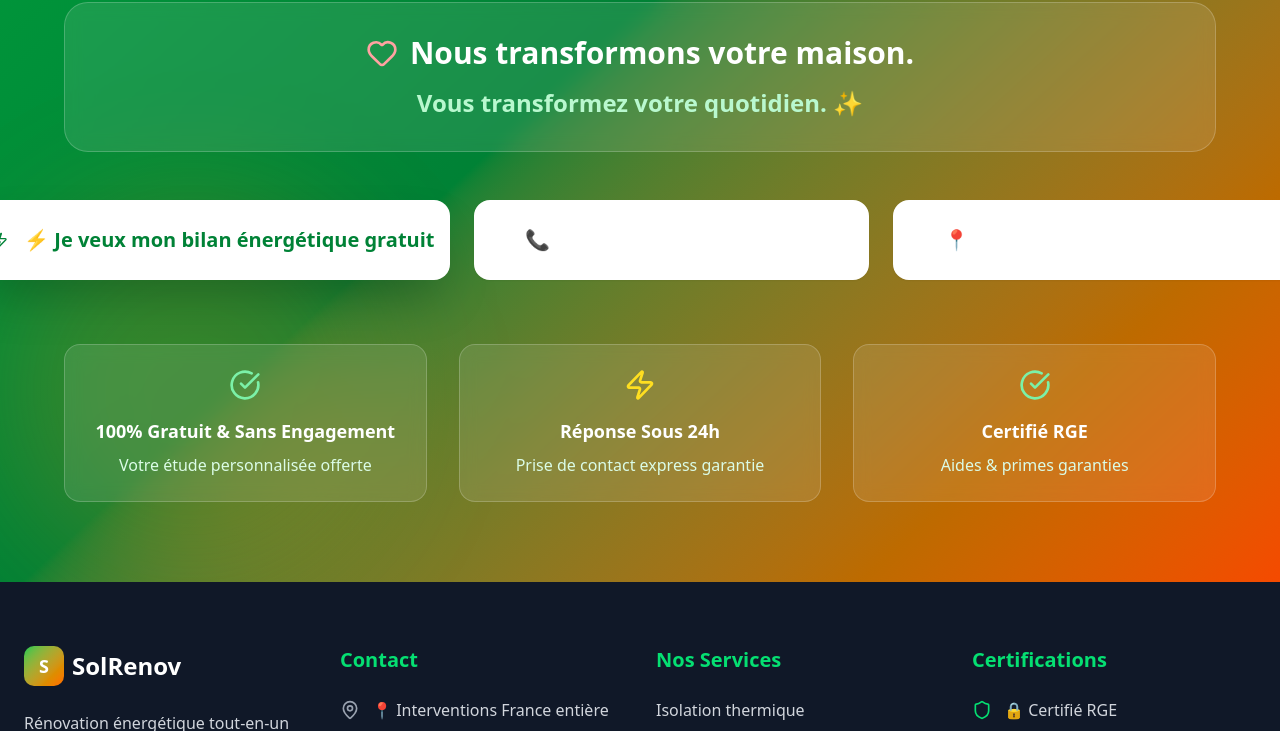
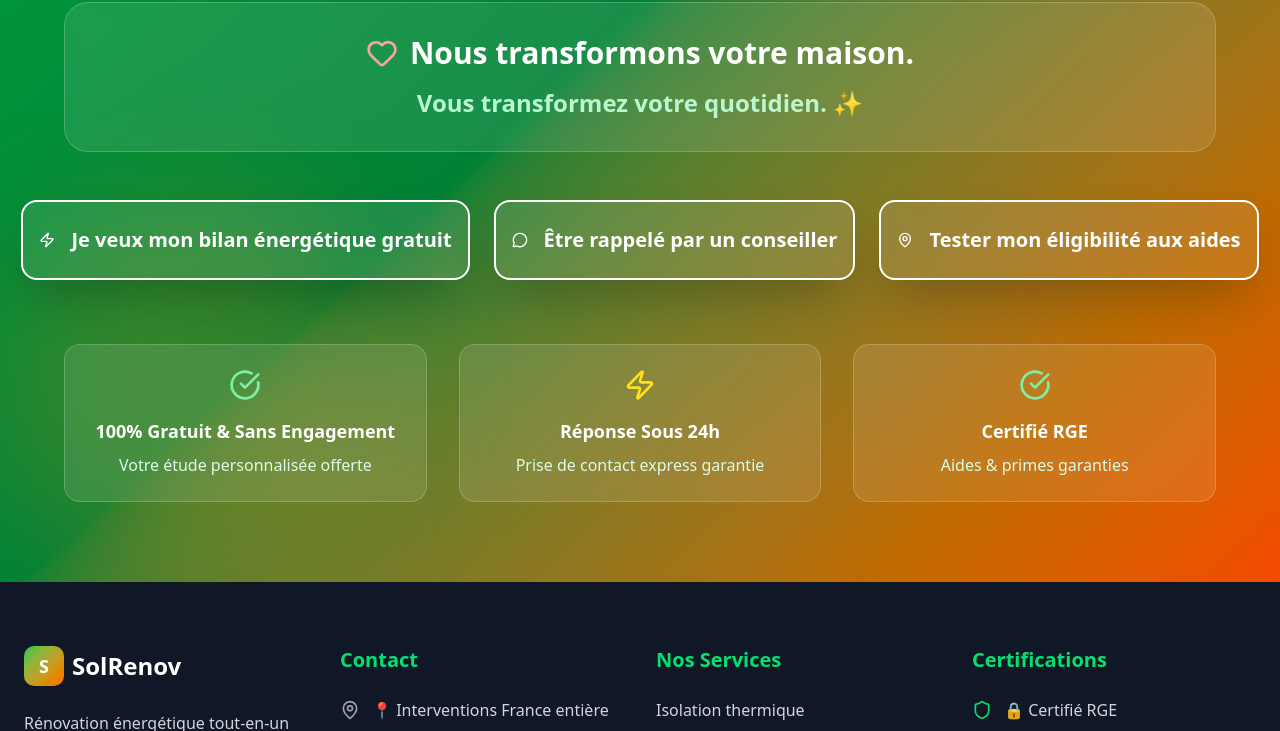
Before and after one commit to antocreadev/astro-sol-renov.fr, an Astro site: page / in a window 1280 px wide. Shown: the part 11171-11902 px from the top of the page. Built offline with nearby package versions, Linux system fonts and the light colour scheme; Astro itself is replaced by a stand-in of ours.

Commit message:
feat: refactor sections to use useInViewAnimation hook and adjust intersection threshold

```diff
--- a/src/components/lovable/CtaSection.tsx
+++ b/src/components/lovable/CtaSection.tsx
@@ -20,7 +20,7 @@ const CtaSection = () => {
           setIsVisible(true);
         }
       },
-      { threshold: 0.3 }
+      { threshold: 0.1 }
     );
 
     if (sectionRef.current) {
@@ -86,28 +86,25 @@ const CtaSection = () => {
           <div className="flex flex-col lg:flex-row gap-6 justify-center mb-16">
             <Button
               size="lg"
-              className="bg-white text-green-700 hover:bg-green-50 px-12 py-6 text-xl font-bold rounded-2xl shadow-2xl hover:shadow-3xl transform hover:scale-105 transition-all duration-300 min-h-[80px] flex items-center gap-4"
+              className="bg-white/10 backdrop-blur-sm text-white hover:bg-white hover:text-green-700 border-2 border-white px-12 py-6 text-xl font-bold rounded-2xl shadow-2xl hover:shadow-3xl transform hover:scale-105 transition-all duration-300 min-h-[80px] flex items-center gap-4"
             >
-              <Zap className="w-8 h-8" />⚡ Je veux mon bilan énergétique
-              gratuit
+              <Zap className="w-8 h-8" /> Je veux mon bilan énergétique gratuit
             </Button>
 
             <Button
               size="lg"
-              variant="outline"
-              className="border-3 border-white text-white hover:bg-white/10 px-12 py-6 text-xl font-bold rounded-2xl backdrop-blur-sm min-h-[80px] flex items-center gap-4"
+              className="bg-white/10 backdrop-blur-sm text-white hover:bg-white hover:text-green-700 border-2 border-white px-12 py-6 text-xl font-bold rounded-2xl shadow-2xl hover:shadow-3xl transform hover:scale-105 transition-all duration-300 min-h-[80px] flex items-center gap-4"
             >
               <MessageCircle className="w-8 h-8" />
-              📞 Être rappelé par un conseiller
+              Être rappelé par un conseiller
             </Button>
 
             <Button
               size="lg"
-              variant="outline"
-              className="border-3 border-white text-white hover:bg-white/10 px-12 py-6 text-xl font-bold rounded-2xl backdrop-blur-sm min-h-[80px] flex items-center gap-4"
+              className="bg-white/10 backdrop-blur-sm text-white hover:bg-white hover:text-green-700 border-2 border-white px-12 py-6 text-xl font-bold rounded-2xl shadow-2xl hover:shadow-3xl transform hover:scale-105 transition-all duration-300 min-h-[80px] flex items-center gap-4"
             >
               <MapPin className="w-8 h-8" />
-              📍 Tester mon éligibilité aux aides
+              Tester mon éligibilité aux aides
             </Button>
           </div>
 
--- a/src/components/lovable/EmotionalSection.tsx
+++ b/src/components/lovable/EmotionalSection.tsx
@@ -12,7 +12,7 @@ const EmotionalSection = () => {
           setIsVisible(true);
         }
       },
-      { threshold: 0.3 }
+      { threshold: 0.1 }
     );
 
     if (sectionRef.current) {
--- a/src/components/lovable/ProcessSection.tsx
+++ b/src/components/lovable/ProcessSection.tsx
@@ -14,7 +14,7 @@ const ProcessSection = () => {
           startStepAnimation();
         }
       },
-      { threshold: 0.3 }
+      { threshold: 0.1 }
     );
 
     if (sectionRef.current) {
--- a/src/components/lovable/ServicesSection.tsx
+++ b/src/components/lovable/ServicesSection.tsx
@@ -1,27 +1,10 @@
 import { useState, useEffect, useRef } from "react";
 import { Home, Zap, Settings, Hammer, Users, Shield } from "lucide-react";
+import { useInViewAnimation } from "@/hooks/use-in-view-animation";
 
 const ServicesSection = () => {
-  const [isVisible, setIsVisible] = useState(false);
+  const { isVisible, sectionRef } = useInViewAnimation(0.05, 0.1);
   const [activeService, setActiveService] = useState(0);
-  const sectionRef = useRef<HTMLDivElement>(null);
-
-  useEffect(() => {
-    const observer = new IntersectionObserver(
-      ([entry]) => {
-        if (entry.isIntersecting) {
-          setIsVisible(true);
-        }
-      },
-      { threshold: 0.3 }
-    );
-
-    if (sectionRef.current) {
-      observer.observe(sectionRef.current);
-    }
-
-    return () => observer.disconnect();
-  }, []);
 
   const services = [
     {
--- a/src/components/lovable/StatsSection.tsx
+++ b/src/components/lovable/StatsSection.tsx
@@ -1,8 +1,9 @@
 import { useState, useEffect, useRef } from "react";
 import { TrendingUp, Users, Award, Euro } from "lucide-react";
+import { useInViewAnimation } from "@/hooks/use-in-view-animation";
 
 const StatsSection = () => {
-  const [isVisible, setIsVisible] = useState(false);
+  const { isVisible, sectionRef } = useInViewAnimation(0.05, 0.1);
   const [counters, setCounters] = useState({
     savings: 0,
     value: 0,
@@ -11,7 +12,6 @@ const StatsSection = () => {
     grants: 0,
     support: 0,
   });
-  const sectionRef = useRef<HTMLDivElement>(null);
 
   const finalValues = {
     savings: 72,
@@ -23,22 +23,10 @@ const StatsSection = () => {
   };
 
   useEffect(() => {
-    const observer = new IntersectionObserver(
-      ([entry]) => {
-        if (entry.isIntersecting) {
-          setIsVisible(true);
-          animateCounters();
-        }
-      },
-      { threshold: 0.3 }
-    );
-
-    if (sectionRef.current) {
-      observer.observe(sectionRef.current);
+    if (isVisible) {
+      animateCounters();
     }
-
-    return () => observer.disconnect();
-  }, []);
+  }, [isVisible]);
 
   const animateCounters = () => {
     const duration = 2000;
--- a/src/components/lovable/TestimonialsSection.tsx
+++ b/src/components/lovable/TestimonialsSection.tsx
@@ -13,7 +13,7 @@ const TestimonialsSection = () => {
           setIsVisible(true);
         }
       },
-      { threshold: 0.3 }
+      { threshold: 0.1 }
     );
 
     if (sectionRef.current) {
--- a/src/components/lovable/ValuesSection.tsx
+++ b/src/components/lovable/ValuesSection.tsx
@@ -12,7 +12,7 @@ const ValuesSection = () => {
           setIsVisible(true);
         }
       },
-      { threshold: 0.3 }
+      { threshold: 0.1 }
     );
 
     if (sectionRef.current) {
--- a/src/components/lovable/VisionSection.tsx
+++ b/src/components/lovable/VisionSection.tsx
@@ -1,26 +1,9 @@
 import { useState, useEffect, useRef } from "react";
 import { Lightbulb, Globe, Heart, Zap } from "lucide-react";
+import { useInViewAnimation } from "@/hooks/use-in-view-animation";
 
 const VisionSection = () => {
-  const [isVisible, setIsVisible] = useState(false);
-  const sectionRef = useRef<HTMLDivElement>(null);
-
-  useEffect(() => {
-    const observer = new IntersectionObserver(
-      ([entry]) => {
-        if (entry.isIntersecting) {
-          setIsVisible(true);
-        }
-      },
-      { threshold: 0.3 }
-    );
-
-    if (sectionRef.current) {
-      observer.observe(sectionRef.current);
-    }
-
-    return () => observer.disconnect();
-  }, []);
+  const { isVisible, sectionRef } = useInViewAnimation(0.05, 0.1);
 
   return (
     <section
--- a/src/components/lovable/WhySection.tsx
+++ b/src/components/lovable/WhySection.tsx
@@ -12,7 +12,7 @@ const WhySection = () => {
           setIsVisible(true);
         }
       },
-      { threshold: 0.3 }
+      { threshold: 0.1 }
     );
 
     if (sectionRef.current) {
--- /dev/null
+++ b/src/hooks/use-in-view-animation.tsx
@@ -0,0 +1,30 @@
+import { useState, useEffect, useRef } from "react";
+import { useIsMobile } from "./use-mobile";
+
+export function useInViewAnimation(
+  mobileThreshold: number = 0.05,
+  desktopThreshold: number = 0.1
+) {
+  const [isVisible, setIsVisible] = useState(false);
+  const sectionRef = useRef<HTMLDivElement>(null);
+  const isMobile = useIsMobile();
+
+  useEffect(() => {
+    const observer = new IntersectionObserver(
+      ([entry]) => {
+        if (entry.isIntersecting) {
+          setIsVisible(true);
+        }
+      },
+      { threshold: isMobile ? mobileThreshold : desktopThreshold }
+    );
+
+    if (sectionRef.current) {
+      observer.observe(sectionRef.current);
+    }
+
+    return () => observer.disconnect();
+  }, [isMobile, mobileThreshold, desktopThreshold]);
+
+  return { isVisible, sectionRef };
+}
```
